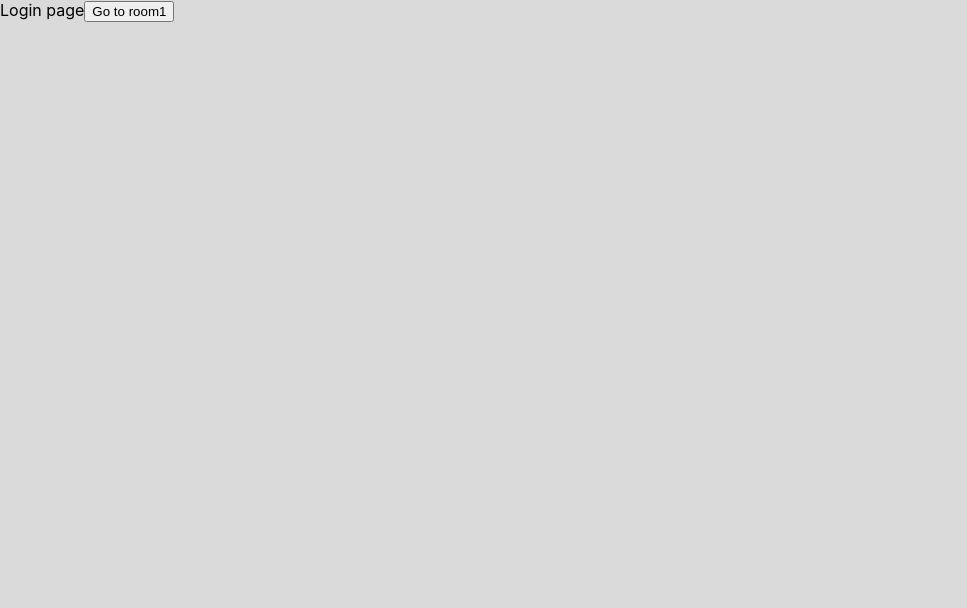
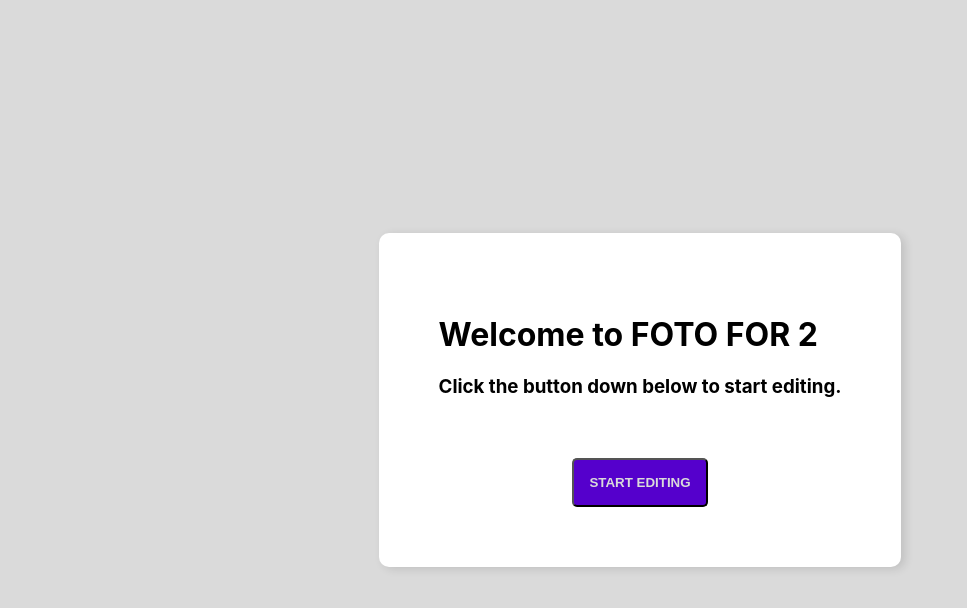
Before and after one commit to LouisAndrew/mm-foto-for-2, a React (Create React App) app: page / in a window 1280 px wide. Shown: the top 608 px of the page, without its empty margins (0-967 px from the left). Built offline with nearby package versions, Linux system fonts and the light colour scheme.

Commit message:
Components implemented

```diff
--- a/src/components/Login.js
+++ b/src/components/Login.js
@@ -2,15 +2,18 @@ import React from 'react'
 
 export default function Login({ goToRoom }) {
     return (
-        <div>
-            Login page
-            <button
+        <div className="screen">
+            <div className="login-wrapper">
+            <h1> Welcome to FOTO FOR 2 </h1>
+            <h3> Click the button down below to start editing.</h3>
+            <button className="login-button"
                 onClick={() => {
                     goToRoom(1)
                 }}
             >
-                Go to room1
+                START EDITING
             </button>
+        </div>
         </div>
     )
 }
--- a/src/components/Slider.js
+++ b/src/components/Slider.js
@@ -4,22 +4,24 @@ export default function Slider({
     min,
     max,
     value,
+    shouldDisable,
     handleChange,
     handleMouseDown,
     handleMouseUp,
 }) {
     return (
         <div className="slider-container">
-            <input
+           { !shouldDisable && <input
                 type="range"
                 className="slider"
                 min={min}
                 max={max}
                 value={value}
+                disAbled={shouldDisable}
                 onChange={handleChange}
                 onMouseDown={handleMouseDown}
                 onMouseUp={handleMouseUp}
-            />{' '}
+            /> }
         </div>
     )
 }
```
Also changed, not shown: 2 other files (tests, documents, lock files or other folders).
